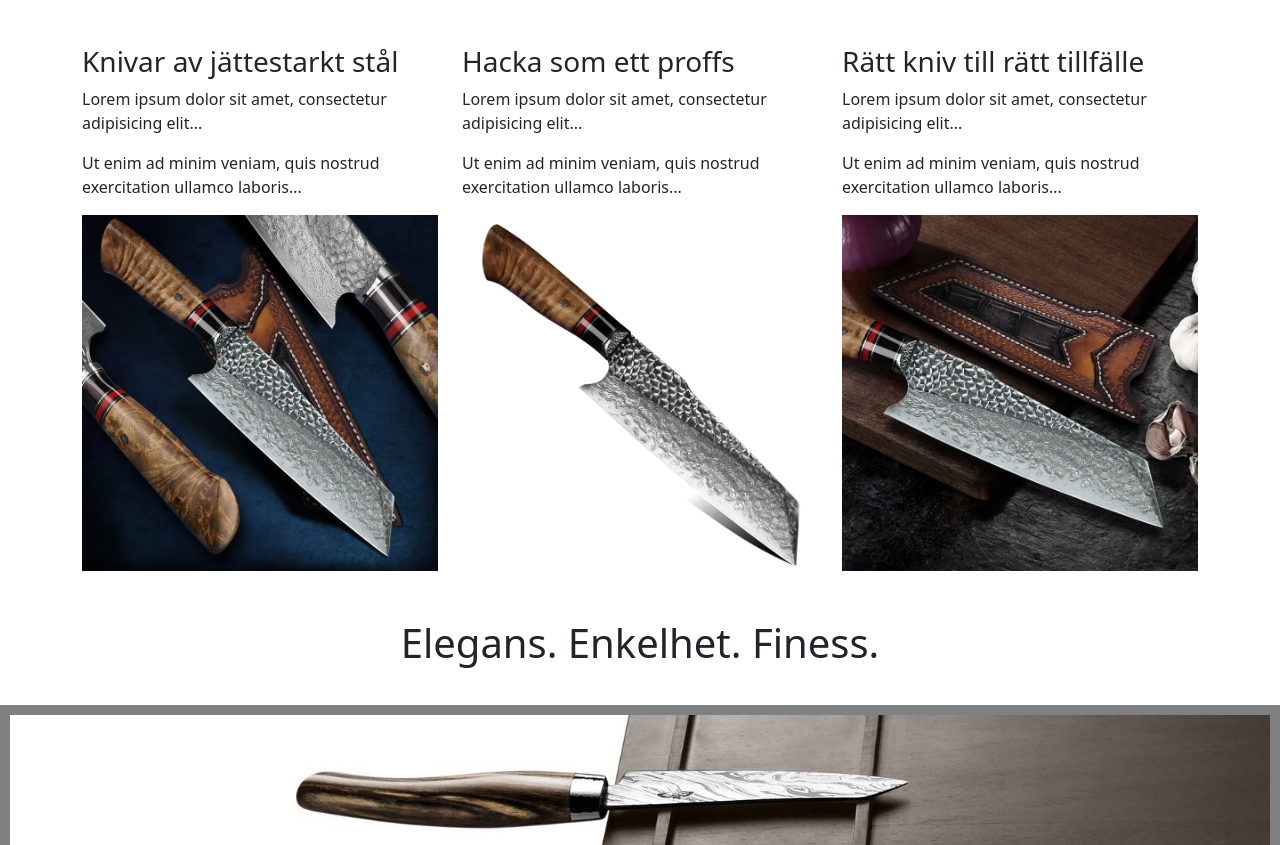
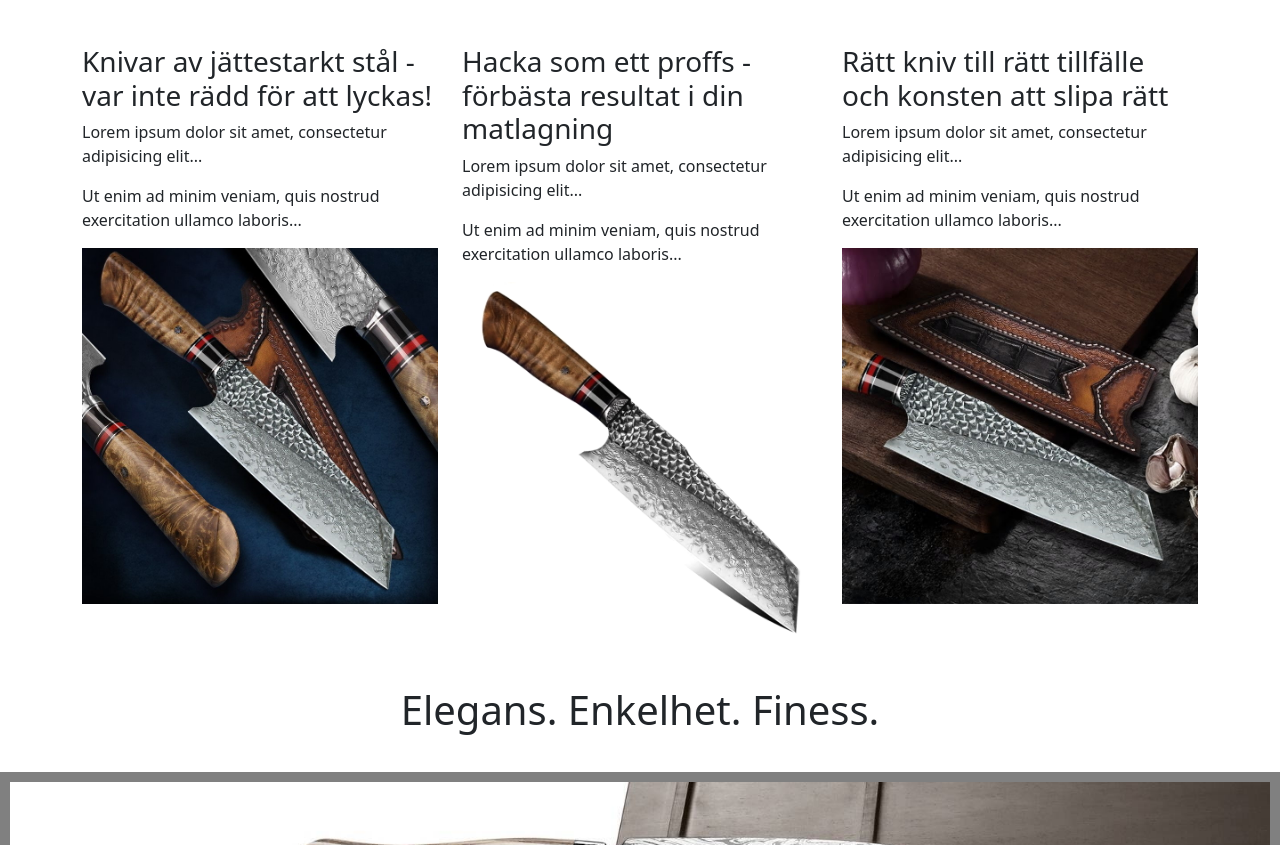
Before and after one commit to alexander21r/Gruppuppgift-HTML-CSS, a plain HTML site: page index.html in a window 1280 px wide. Shown: the part 876-1721 px from the top of the page. Drawn offline with nearby package versions, Linux system fonts and the light colour scheme; a web font is replaced by a local one.

Commit message:
Seo optimerat lite

```diff
--- a/index.html
+++ b/index.html
@@ -5,11 +5,12 @@
     <meta charset="UTF-8" />
     <meta http-equiv="X-UA-Compatible" content="IE=edge" />
     <meta name="viewport" content="width=device-width, initial-scale=1.0" />
+    <meta name="keywords" content="kökskniv, matlagning, slipning">
     <link rel="stylesheet" href="style.css" />
     <link rel="stylesheet" href="https://cdnjs.cloudflare.com/ajax/libs/font-awesome/6.0.0-beta2/css/all.min.css" />
     <link href="https://cdn.jsdelivr.net/npm/bootstrap@5.1.2/dist/css/bootstrap.min.css" rel="stylesheet">
     <script src="https://cdn.jsdelivr.net/npm/bootstrap@5.1.2/dist/js/bootstrap.bundle.min.js"></script>
-    <title>Knif - exklusiva köksknivar</title>
+    <title>Knif - exklusiva köksknivar. Köksknivar för matlagning och tjänst för slipning</title>
 </head>
 
 <body>
@@ -71,7 +72,7 @@
                         obcaecati cum.</p>
                 </div>
                 <div class="col-lg-6 header-content-image">
-                    <img src="images/kockar.png">
+                    <img src="images/kockar.png" alt="kökskniv">
                 </div>
             </div>
         </div>
@@ -81,23 +82,23 @@
     <div class="container mt-5">
         <div class="row">
             <div class="col-sm-4">
-                <h3>Knivar av jättestarkt stål</h3>
+                <h3>Knivar av jättestarkt stål - var inte rädd för att lyckas!</h3>
                 <p>Lorem ipsum dolor sit amet, consectetur adipisicing elit...</p>
                 <p>Ut enim ad minim veniam, quis nostrud exercitation ullamco laboris...</p>
-                <img src="images/fziz14-1-800x800.jpeg" alt="" style="width: 100%;">
+                <img src="images/fziz14-1-800x800.jpeg" alt="kökskniv" style="width: 100%;">
 
             </div>
             <div class="col-sm-4">
-                <h3>Hacka som ett proffs</h3>
+                <h3>Hacka som ett proffs - förbästa resultat i din matlagning</h3>
                 <p>Lorem ipsum dolor sit amet, consectetur adipisicing elit...</p>
                 <p>Ut enim ad minim veniam, quis nostrud exercitation ullamco laboris...</p>
-                <img src="images/fziz14-5.jpeg" alt="kottyxa" style="width: 100%;">
+                <img src="images/fziz14-5.jpeg" alt="matlagning" style="width: 100%;">
             </div>
             <div class="col-sm-4">
-                <h3>Rätt kniv till rätt tillfälle</h3>
+                <h3>Rätt kniv till rätt tillfälle och konsten att slipa rätt</h3>
                 <p>Lorem ipsum dolor sit amet, consectetur adipisicing elit...</p>
                 <p>Ut enim ad minim veniam, quis nostrud exercitation ullamco laboris...</p>
-                <img src="images/exklusiv_kniv2.jpeg" alt="" style="width: 100%;">
+                <img src="images/exklusiv_kniv2.jpeg" alt="slipning" style="width: 100%;">
 
             </div>
         </div>
@@ -171,7 +172,7 @@
         <div class="content">
             <div class="row">
                 <div class="col-lg-6 content-image ">
-                    <img src="images/knife-sharpening.jpg" alt="slipa kniv">
+                    <img src="images/knife-sharpening.jpg" alt="slipning kniv">
                 </div>
                 <div class="col-lg-6 content-text">
                     <h2>Slipa hos oss</h2>
```
